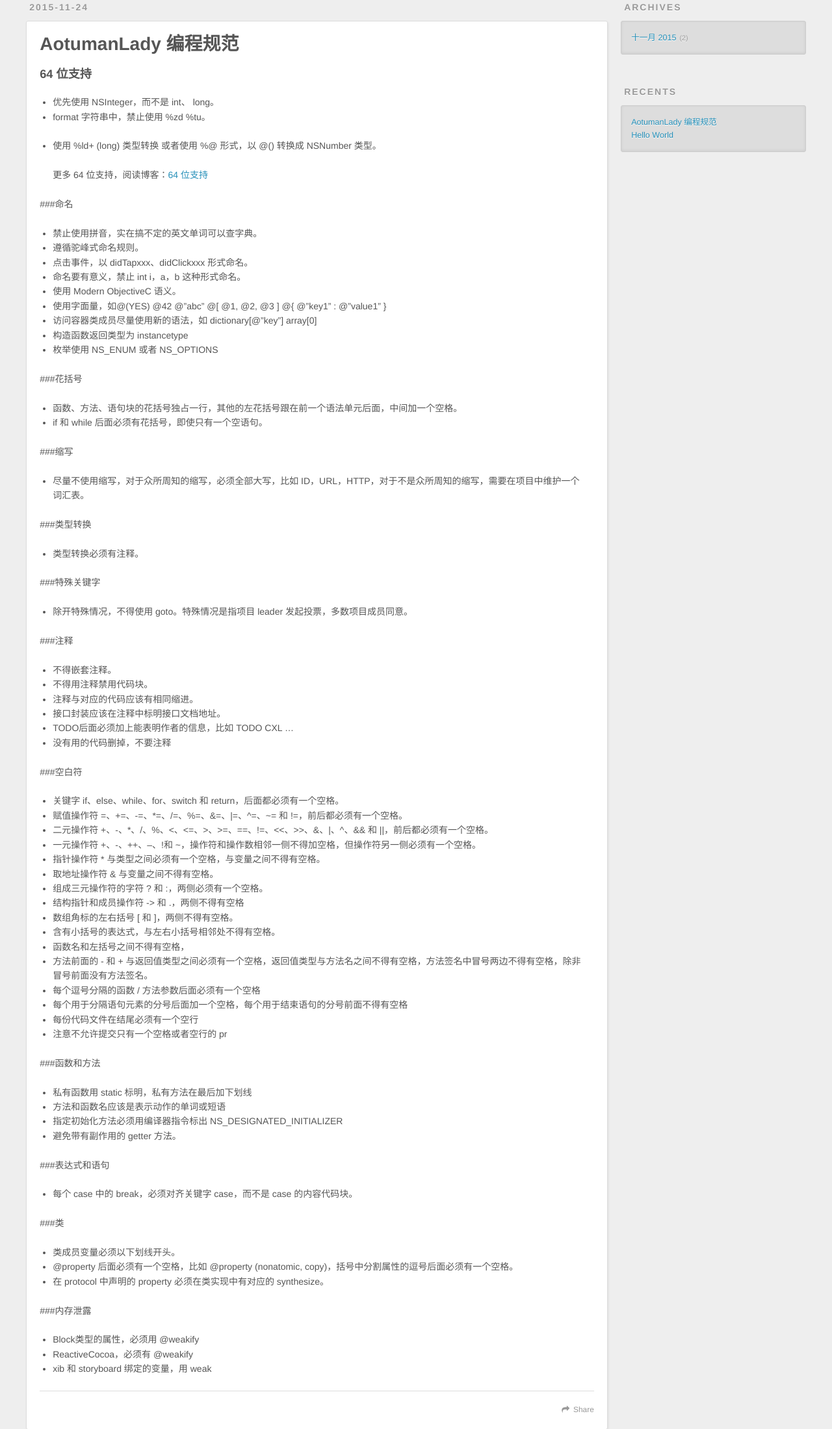
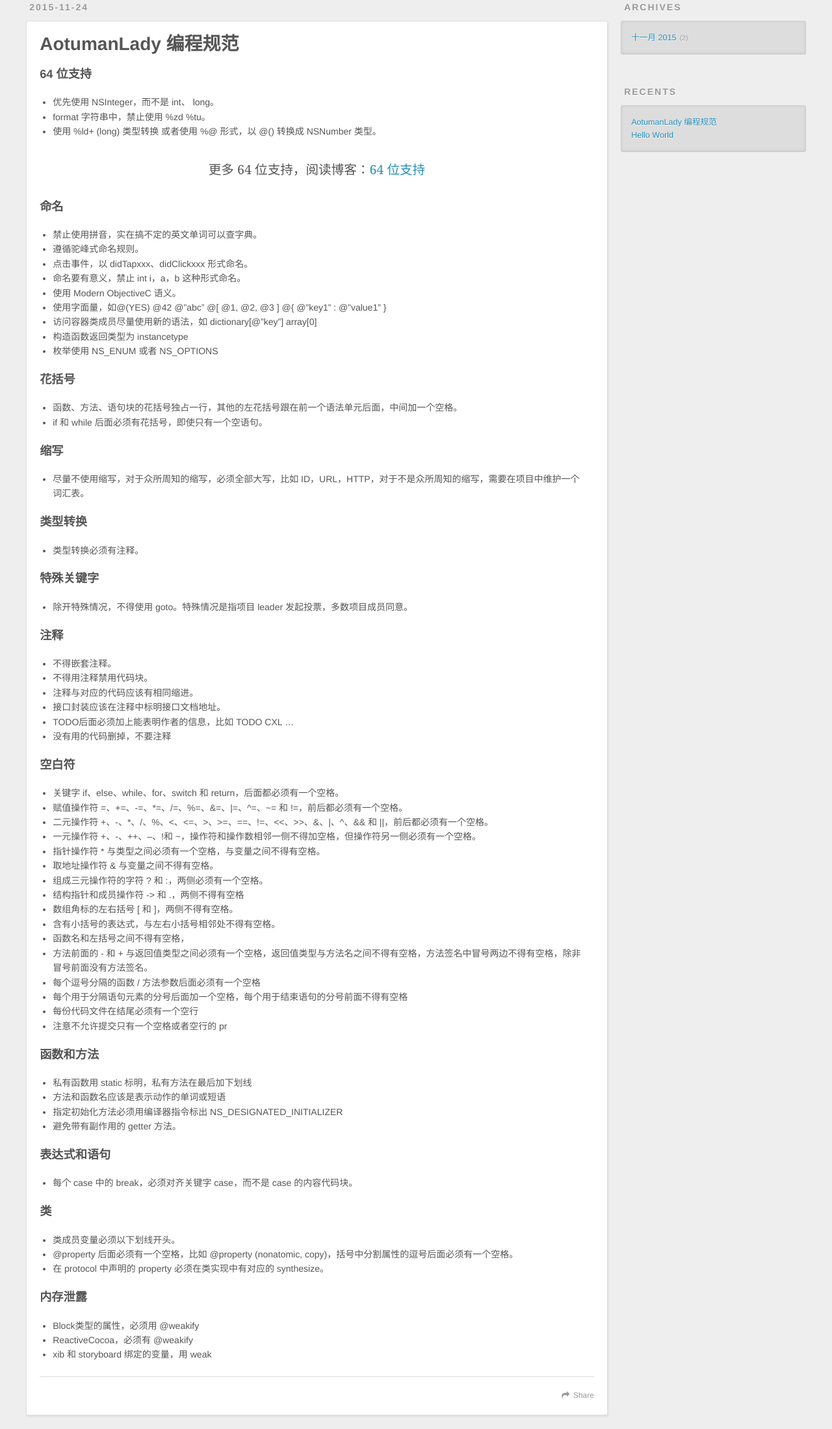
Before and after one commit to Agoer/Agoer.github.io, a plain HTML site: page 2015/11/24/aotuManLady-编码规范/index.html in a window 1280 px wide. Shown: the part 347-2546 px from the top of the page at 65% size. Drawn offline with nearby package versions, Linux system fonts and the light colour scheme.

Commit message:
Site updated: 2015-11-24 16:57:25

```diff
--- a/2015/11/24/aotuManLady-编码规范/index.html
+++ b/2015/11/24/aotuManLady-编码规范/index.html
@@ -9,14 +9,14 @@
 优先使用 NSInteger，而不是 int、 long。
 format 字符串中，禁止使用 %zd %tu。
 使用 %ld+ (long) 类型转换 或者使用 %@ 形式，以 @() 转换成 NSNumber 类型。
- 更多 64 位支持，阅读博客：64 位支持
 
 
-###命名
+更多 64 位支持，阅读博客：64 位支持
 
+命名
 禁止使用拼音，实在搞不定的英文单词可以查字典。
 遵循驼峰式命名规则。
-点击事件，以 didTapxxx">
+点击事件，以 didTapxxx、did">
 <meta property="og:type" content="article">
 <meta property="og:title" content="AotumanLady 编程规范">
 <meta property="og:url" content="https://github.com/lc10915819/lc10915819.github.io.git/2015/11/24/aotuManLady-编码规范/index.html">
@@ -25,29 +25,29 @@ format 字符串中，禁止使用 %zd %tu。
 优先使用 NSInteger，而不是 int、 long。
 format 字符串中，禁止使用 %zd %tu。
 使用 %ld+ (long) 类型转换 或者使用 %@ 形式，以 @() 转换成 NSNumber 类型。
- 更多 64 位支持，阅读博客：64 位支持
 
 
-###命名
+更多 64 位支持，阅读博客：64 位支持
 
+命名
 禁止使用拼音，实在搞不定的英文单词可以查字典。
 遵循驼峰式命名规则。
-点击事件，以 didTapxxx">
-<meta property="og:updated_time" content="2015-11-24T08:56:04.000Z">
+点击事件，以 didTapxxx、did">
+<meta property="og:updated_time" content="2015-11-24T08:57:19.000Z">
 <meta name="twitter:card" content="summary">
 <meta name="twitter:title" content="AotumanLady 编程规范">
 <meta name="twitter:description" content="64 位支持
 优先使用 NSInteger，而不是 int、 long。
 format 字符串中，禁止使用 %zd %tu。
 使用 %ld+ (long) 类型转换 或者使用 %@ 形式，以 @() 转换成 NSNumber 类型。
- 更多 64 位支持，阅读博客：64 位支持
 
 
-###命名
+更多 64 位支持，阅读博客：64 位支持
 
+命名
 禁止使用拼音，实在搞不定的英文单词可以查字典。
 遵循驼峰式命名规则。
-点击事件，以 didTapxxx">
+点击事件，以 didTapxxx、did">
 
     <link rel="alternative" href="/atom.xml" title="李二狗的技术博客" type="application/atom+xml">
 
@@ -100,7 +100,7 @@ format 字符串中，禁止使用 %zd %tu。
         <section id="main"><article id="post-aotuManLady-编码规范" class="article article-type-post" itemscope itemprop="blogPost">
   <div class="article-meta">
     <a href="/2015/11/24/aotuManLady-编码规范/" class="article-date">
-  <time datetime="2015-11-24T08:56:04.000Z" itemprop="datePublished">2015-11-24</time>
+  <time datetime="2015-11-24T08:57:19.000Z" itemprop="datePublished">2015-11-24</time>
 </a>
 
   </div>
@@ -122,12 +122,12 @@ format 字符串中，禁止使用 %zd %tu。
         <h3 id="64_位支持">64 位支持</h3><ul>
 <li>优先使用 NSInteger，而不是 int、 long。</li>
 <li>format 字符串中，禁止使用 %zd %tu。</li>
-<li><p>使用 %ld+ (long) 类型转换 或者使用 %@ 形式，以 @() 转换成 NSNumber 类型。</p>
-<p> 更多 64 位支持，阅读博客：<a href="http://blog.sunnyxx.com/2014/12/20/64-bit-tips/" target="_blank" rel="external">64 位支持</a></p>
-</li>
+<li>使用 %ld+ (long) 类型转换 或者使用 %@ 形式，以 @() 转换成 NSNumber 类型。</li>
 </ul>
-<p>###命名</p>
-<ul>
+<blockquote>
+<p>更多 64 位支持，阅读博客：<a href="http://blog.sunnyxx.com/2014/12/20/64-bit-tips/" target="_blank" rel="external">64 位支持</a></p>
+</blockquote>
+<h3 id="命名">命名</h3><ul>
 <li>禁止使用拼音，实在搞不定的英文单词可以查字典。</li>
 <li>遵循驼峰式命名规则。</li>
 <li>点击事件，以 didTapxxx、didClickxxx 形式命名。</li>
@@ -138,25 +138,20 @@ format 字符串中，禁止使用 %zd %tu。
 <li>构造函数返回类型为 instancetype</li>
 <li>枚举使用 NS_ENUM 或者 NS_OPTIONS</li>
 </ul>
-<p>###花括号</p>
-<ul>
+<h3 id="花括号">花括号</h3><ul>
 <li>函数、方法、语句块的花括号独占一行，其他的左花括号跟在前一个语法单元后面，中间加一个空格。</li>
 <li>if 和 while 后面必须有花括号，即使只有一个空语句。</li>
 </ul>
-<p>###缩写</p>
-<ul>
+<h3 id="缩写">缩写</h3><ul>
 <li>尽量不使用缩写，对于众所周知的缩写，必须全部大写，比如 ID，URL，HTTP，对于不是众所周知的缩写，需要在项目中维护一个词汇表。</li>
 </ul>
-<p>###类型转换</p>
-<ul>
+<h3 id="类型转换">类型转换</h3><ul>
 <li>类型转换必须有注释。</li>
 </ul>
-<p>###特殊关键字</p>
-<ul>
+<h3 id="特殊关键字">特殊关键字</h3><ul>
 <li>除开特殊情况，不得使用 goto。特殊情况是指项目 leader 发起投票，多数项目成员同意。</li>
 </ul>
-<p>###注释</p>
-<ul>
+<h3 id="注释">注释</h3><ul>
 <li>不得嵌套注释。</li>
 <li>不得用注释禁用代码块。</li>
 <li>注释与对应的代码应该有相同缩进。</li>
@@ -164,8 +159,7 @@ format 字符串中，禁止使用 %zd %tu。
 <li>TODO后面必须加上能表明作者的信息，比如 TODO CXL …</li>
 <li>没有用的代码删掉，不要注释</li>
 </ul>
-<p>###空白符</p>
-<ul>
+<h3 id="空白符">空白符</h3><ul>
 <li>关键字 if、else、while、for、switch 和 return，后面都必须有一个空格。</li>
 <li>赋值操作符 =、+=、-=、*=、/=、%=、&amp;=、|=、^=、~= 和 !=，前后都必须有一个空格。</li>
 <li>二元操作符 +、-、*、/、%、&lt;、&lt;=、&gt;、&gt;=、==、!=、&lt;&lt;、&gt;&gt;、&amp;、|、^、&amp;&amp; 和 ||，前后都必须有一个空格。</li>
@@ -183,25 +177,21 @@ format 字符串中，禁止使用 %zd %tu。
 <li>每份代码文件在结尾必须有一个空行</li>
 <li>注意不允许提交只有一个空格或者空行的 pr</li>
 </ul>
-<p>###函数和方法</p>
-<ul>
+<h3 id="函数和方法">函数和方法</h3><ul>
 <li>私有函数用 static 标明，私有方法在最后加下划线</li>
 <li>方法和函数名应该是表示动作的单词或短语</li>
 <li>指定初始化方法必须用编译器指令标出 NS_DESIGNATED_INITIALIZER</li>
 <li>避免带有副作用的 getter 方法。</li>
 </ul>
-<p>###表达式和语句</p>
-<ul>
+<h3 id="表达式和语句">表达式和语句</h3><ul>
 <li>每个 case 中的 break，必须对齐关键字 case，而不是 case 的内容代码块。</li>
 </ul>
-<p>###类</p>
-<ul>
+<h3 id="类">类</h3><ul>
 <li>类成员变量必须以下划线开头。</li>
 <li>@property 后面必须有一个空格，比如 @property (nonatomic, copy)，括号中分割属性的逗号后面必须有一个空格。</li>
 <li>在 protocol 中声明的 property 必须在类实现中有对应的 synthesize。</li>
 </ul>
-<p>###内存泄露</p>
-<ul>
+<h3 id="内存泄露">内存泄露</h3><ul>
 <li>Block类型的属性，必须用 @weakify</li>
 <li>ReactiveCocoa，必须有 @weakify</li>
 <li>xib 和 storyboard 绑定的变量，用 weak</li>
@@ -210,7 +200,7 @@ format 字符串中，禁止使用 %zd %tu。
 
     </div>
     <footer class="article-footer">
-      <a data-url="https://github.com/lc10915819/lc10915819.github.io.git/2015/11/24/aotuManLady-编码规范/" data-id="cihd5e1r00000ugs6zigu3b4q" class="article-share-link">Share</a>
+      <a data-url="https://github.com/lc10915819/lc10915819.github.io.git/2015/11/24/aotuManLady-编码规范/" data-id="cihd5fo0u0000uus6cefitb9r" class="article-share-link">Share</a>
 
 
     </footer>
```
Also changed, not shown: 2015/11/24/hello-world/index.html (+1 -1 lines), archives/2015/11/index.html (+1 -1 lines), archives/2015/index.html (+1 -1 lines), archives/index.html (+1 -1 lines), index.html (+18 -28 lines).
